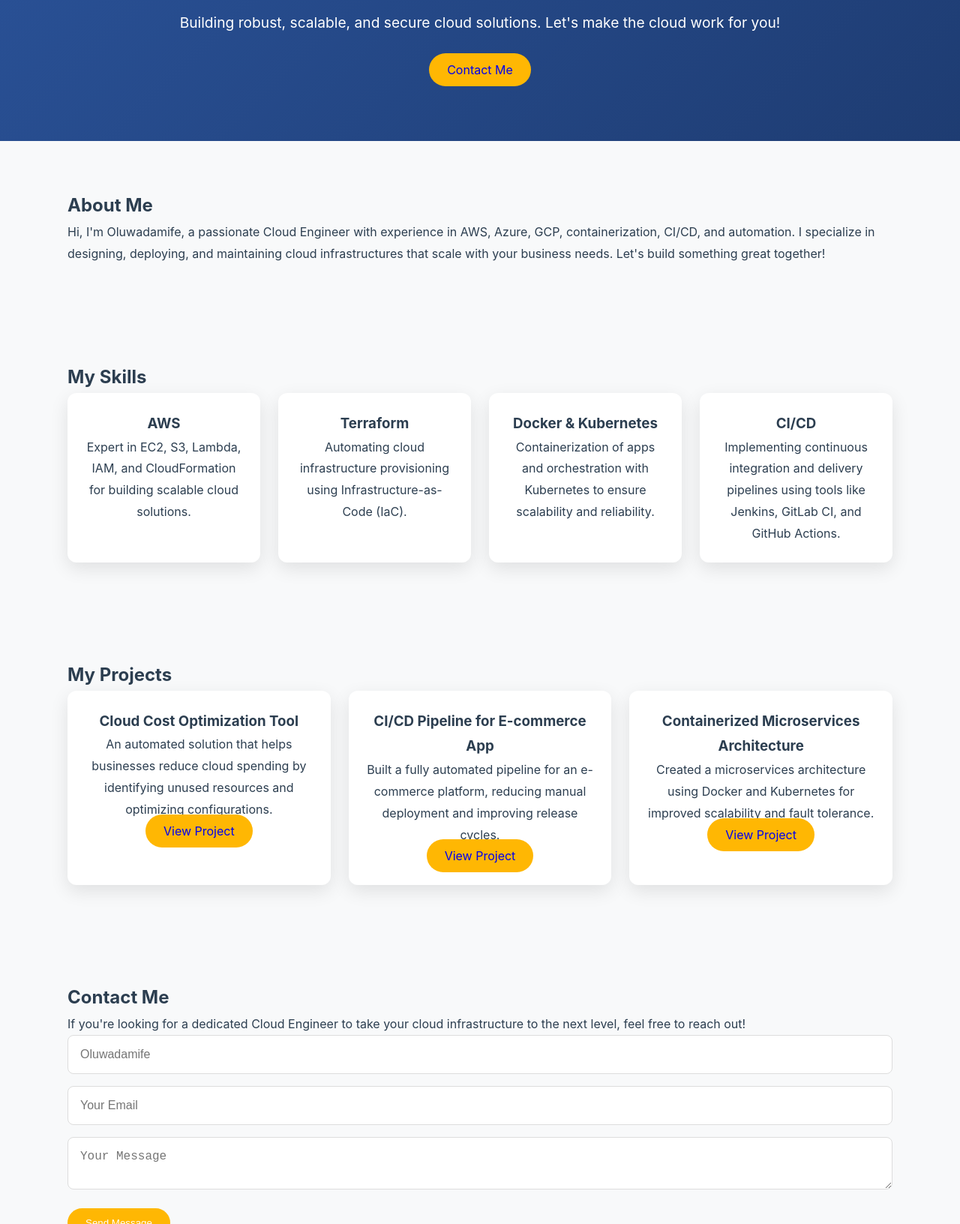
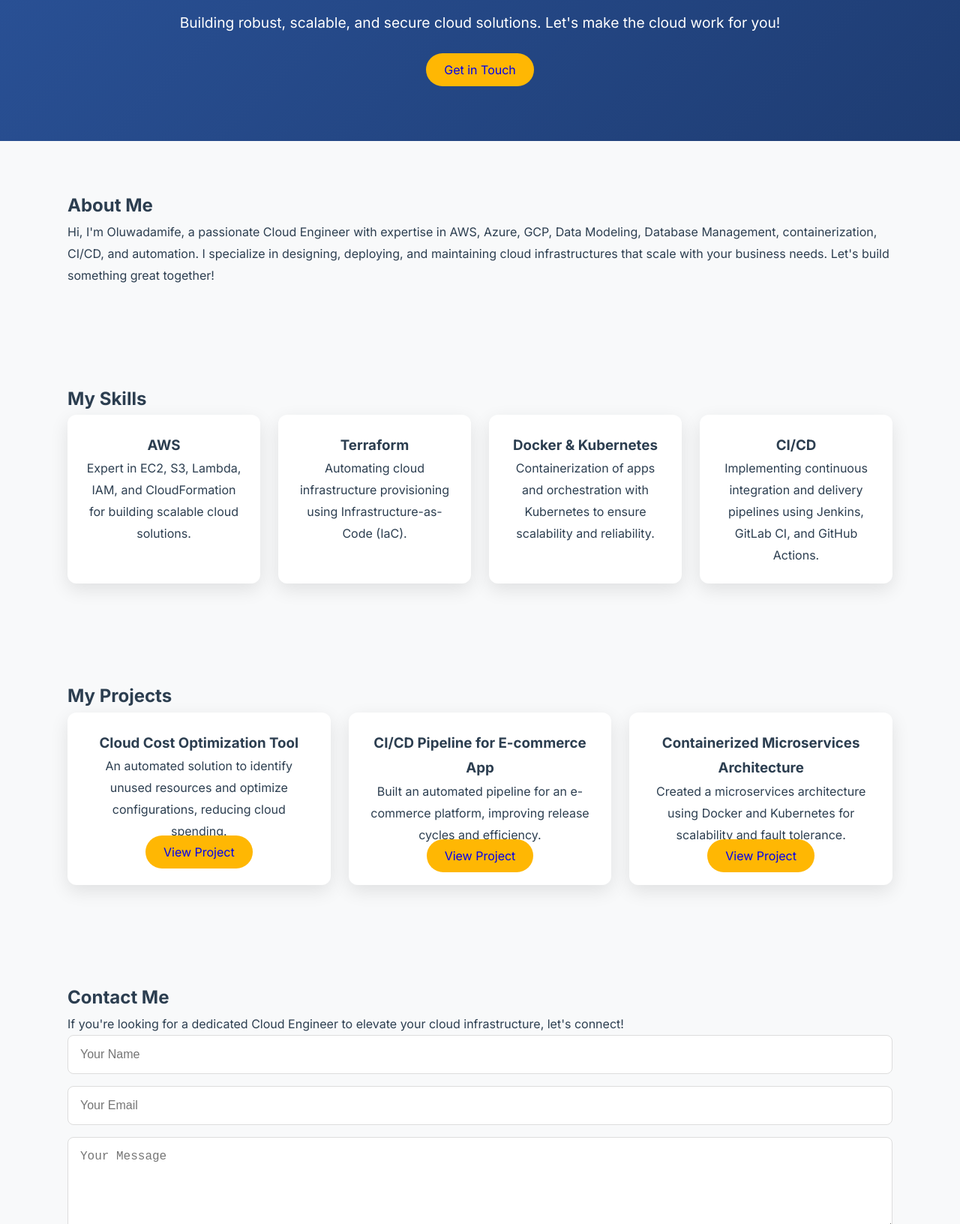
Before and after one commit to Mujiwarasqf/cloud-portfolio-, a plain HTML site: page index.html in a window 1280 px wide. Shown: the part 297-1929 px from the top of the page at 75% size. Drawn offline with Linux system fonts and the light colour scheme.

Commit message:
improved html file

```diff
--- a/index.html
+++ b/index.html
@@ -4,8 +4,8 @@
     <meta charset="UTF-8">
     <meta name="viewport" content="width=device-width, initial-scale=1.0">
     <meta name="description" content="Cloud Engineer Portfolio - Skills, Projects, and Contact">
-    <title>Oluwadamife - The Cloud Engineer</title>
-    <link href="https://fonts.googleapis.com/css2?family=Roboto:wght@400;500;700&family=Poppins:wght@300;400;600&display=swap" rel="stylesheet">
+    <title>Oluwadamife - Cloud Engineer</title>
+    <link href="https://fonts.googleapis.com/css2?family=Inter:wght@400;600;700&display=swap" rel="stylesheet">
     <link rel="stylesheet" href="styles.css">
 </head>
 <body>
@@ -30,14 +30,19 @@
         <div class="hero-content">
             <h2>Welcome to My Cloud Engineering Portfolio</h2>
             <p>Building robust, scalable, and secure cloud solutions. Let's make the cloud work for you!</p>
-            <a href="#contact" class="btn">Contact Me</a>
+            <a href="#contact" class="btn">Get in Touch</a>
         </div>
     </section>
 
+    <main>
         <section id="about">
             <div class="container">
                 <h2>About Me</h2>
-            <p>Hi, I'm Oluwadamife, a passionate Cloud Engineer with experience in AWS, Azure, GCP, containerization, CI/CD, and automation. I specialize in designing, deploying, and maintaining cloud infrastructures that scale with your business needs. Let's build something great together!</p>
+                <p>
+                    Hi, I'm Oluwadamife, a passionate Cloud Engineer with expertise in AWS, Azure, GCP, Data Modeling,
+                    Database Management, containerization, CI/CD, and automation. I specialize in designing, deploying,
+                    and maintaining cloud infrastructures that scale with your business needs. Let's build something great together!
+                </p>
             </div>
         </section>
 
@@ -59,7 +64,7 @@
                     </div>
                     <div class="skill">
                         <h3>CI/CD</h3>
-                    <p>Implementing continuous integration and delivery pipelines using tools like Jenkins, GitLab CI, and GitHub Actions.</p>
+                        <p>Implementing continuous integration and delivery pipelines using Jenkins, GitLab CI, and GitHub Actions.</p>
                     </div>
                 </div>
             </div>
@@ -71,17 +76,17 @@
                 <div class="projects-grid">
                     <div class="project">
                         <h3>Cloud Cost Optimization Tool</h3>
-                    <p>An automated solution that helps businesses reduce cloud spending by identifying unused resources and optimizing configurations.</p>
+                        <p>An automated solution to identify unused resources and optimize configurations, reducing cloud spending.</p>
                         <a href="#" class="btn">View Project</a>
                     </div>
                     <div class="project">
                         <h3>CI/CD Pipeline for E-commerce App</h3>
-                    <p>Built a fully automated pipeline for an e-commerce platform, reducing manual deployment and improving release cycles.</p>
+                        <p>Built an automated pipeline for an e-commerce platform, improving release cycles and efficiency.</p>
                         <a href="#" class="btn">View Project</a>
                     </div>
                     <div class="project">
                         <h3>Containerized Microservices Architecture</h3>
-                    <p>Created a microservices architecture using Docker and Kubernetes for improved scalability and fault tolerance.</p>
+                        <p>Created a microservices architecture using Docker and Kubernetes for scalability and fault tolerance.</p>
                         <a href="#" class="btn">View Project</a>
                     </div>
                 </div>
@@ -91,20 +96,37 @@
         <section id="contact">
             <div class="container">
                 <h2>Contact Me</h2>
-            <p>If you're looking for a dedicated Cloud Engineer to take your cloud infrastructure to the next level, feel free to reach out!</p>
+                <p>If you're looking for a dedicated Cloud Engineer to elevate your cloud infrastructure, let's connect!</p>
                 <form id="contact-form">
-                <input type="text" placeholder="Oluwadamife" required>
-                <input type="email" placeholder="Your Email" required>
-                <textarea placeholder="Your Message" required></textarea>
+                    <input type="text" name="name" placeholder="Your Name" required>
+                    <input type="email" name="email" placeholder="Your Email" required>
+                    <textarea name="message" placeholder="Your Message" rows="5" required></textarea>
                     <button type="submit" class="btn">Send Message</button>
                 </form>
             </div>
         </section>
+    </main>
 
     <footer>
         <p>&copy; 2024 Oluwadamife. All rights reserved.</p>
     </footer>
 
-    <script src="script.js"></script>
+    <script>
+        // Smooth Scroll for Anchor Links
+        document.querySelectorAll('a[href^="#"]').forEach(anchor => {
+            anchor.addEventListener('click', function (e) {
+                e.preventDefault();
+                document.querySelector(this.getAttribute('href')).scrollIntoView({
+                    behavior: 'smooth'
+                });
+            });
+        });
+
+        // Placeholder for Form Submission Logic
+        document.getElementById('contact-form').addEventListener('submit', function (e) {
+            e.preventDefault();
+            alert('Thank you for your message! I will get back to you shortly.');
+        });
+    </script>
 </body>
 </html>
```
Lines whose indentation alone changed are shown as unchanged.
